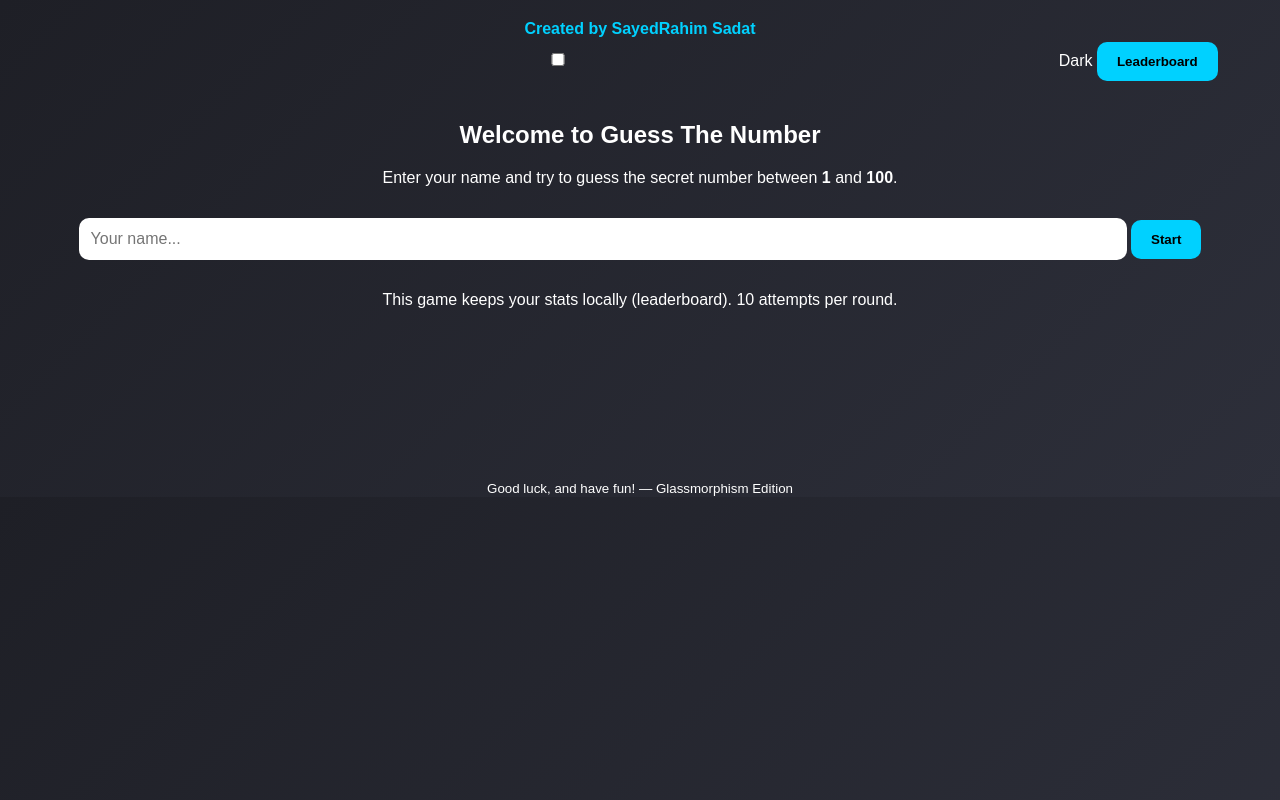
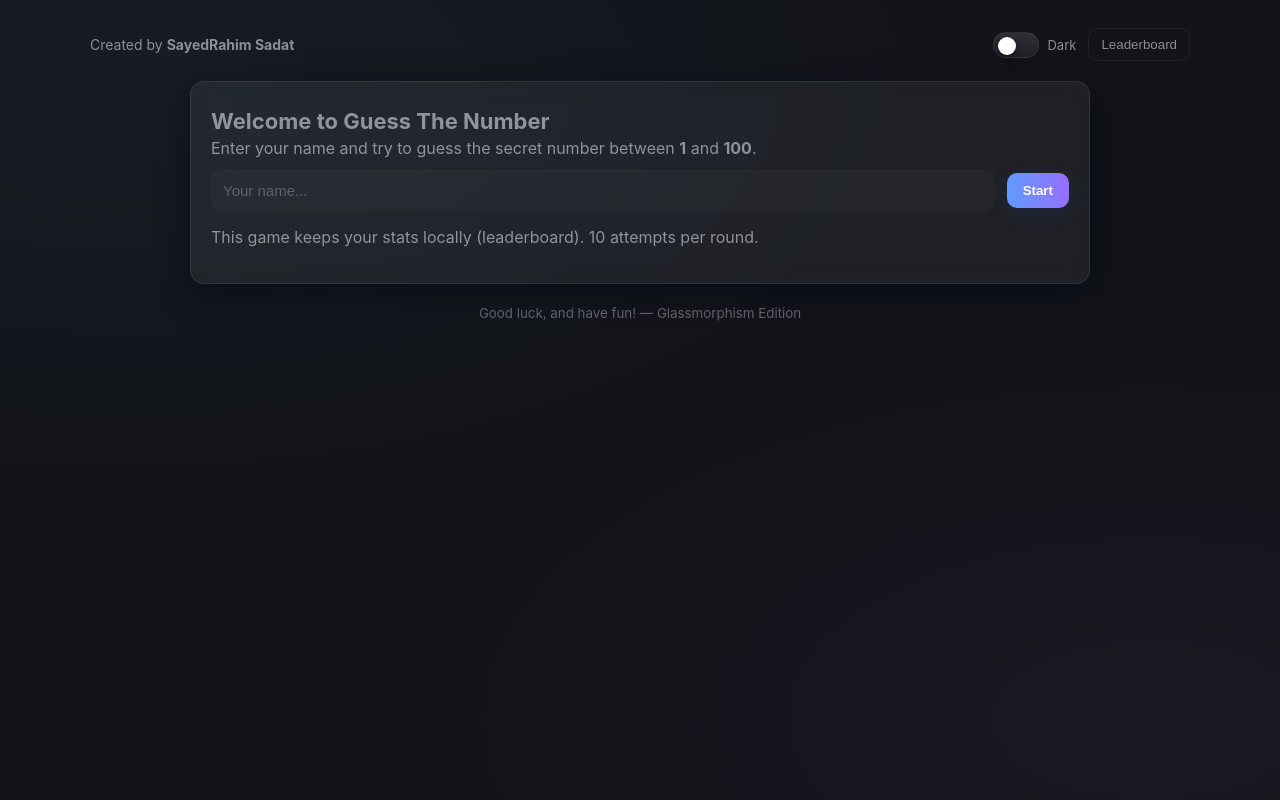
Before and after one commit to Sayed24/Guess-number-game, a plain HTML site: page index.html in a window 1280 px wide. Drawn offline with Linux system fonts and the light colour scheme.

Commit message:
Update style.css

```diff
--- a/style.css
+++ b/style.css
@@ -1,87 +1,163 @@
-body {
-    background: linear-gradient(135deg, #1e1f26, #2d2f3a);
-    color: #ffffff;
-    font-family: "Poppins", sans-serif;
-    text-align: center;
-    margin: 0;
-    padding: 0;
+:root{
+  --bg: rgba(18,20,24,1);
+  --card: rgba(255,255,255,0.06);
+  --glass-border: rgba(255,255,255,0.08);
+  --accent: rgba(96,155,255,1);
+  --accent-2: rgba(150,110,255,1);
+  --muted: rgba(220,220,230,0.6);
+  --danger: #ff6b6b;
+  --success: #38d39f;
+  --glass-blur: 10px;
+  --glass-padding: 20px;
+  --radius: 14px;
+  --shadow: 0 8px 30px rgba(2,6,23,0.6);
+  color-scheme: dark;
 }
 
-header {
-    padding: 20px;
+/* Light mode overrides */
+:root[data-theme="light"]{
+  --bg: linear-gradient(180deg,#f4f7fc,#eef3fb);
+  --card: rgba(255,255,255,0.6);
+  --glass-border: rgba(255,255,255,0.6);
+  --accent: #2b6ef6;
+  --accent-2: #7b5cff;
+  --muted: rgba(30,40,60,0.7);
+  --danger: #d64545;
+  --success: #0fa76a;
+  --shadow: 0 6px 30px rgba(6,12,30,0.08);
+  color-scheme: light;
 }
 
-.creator {
-    color: #00d1ff;
-    font-weight: bold;
+/* Basic layout */
+*{box-sizing:border-box}
+html,body{height:100%}
+body{
+  margin:0;
+  font-family: Inter, ui-sans-serif, system-ui, -apple-system, "Segoe UI", Roboto, "Helvetica Neue", Arial;
+  background: radial-gradient(800px 400px at 10% 10%, rgba(96,155,255,0.06), transparent),
+              radial-gradient(700px 350px at 90% 90%, rgba(150,110,255,0.05), transparent),
+              var(--bg);
+  -webkit-font-smoothing:antialiased;
+  -moz-osx-font-smoothing:grayscale;
+  display:flex;
+  flex-direction:column;
+  align-items:center;
+  min-height:100vh;
+  padding:28px;
 }
 
-.container {
-    width: 90%;
-    max-width: 500px;
-    margin: auto;
-    background: #2c2f3e;
-    padding: 25px;
-    border-radius: 15px;
-    margin-top: 25px;
-    box-shadow: 0 0 20px rgba(0, 255, 255, 0.2);
+/* Top bar */
+.topbar{
+  width:100%;
+  max-width:1100px;
+  display:flex;
+  justify-content:space-between;
+  align-items:center;
+  margin-bottom:20px;
+  gap:12px;
+}
+.creator{font-size:14px;color:var(--muted)}
+.controls{display:flex;gap:12px;align-items:center}
+
+/* Theme switch */
+.theme-switch{display:flex;align-items:center;gap:8px}
+.theme-switch input{display:none}
+.theme-switch .slider{
+  width:46px;height:26px;border-radius:999px;background:linear-gradient(180deg,rgba(255,255,255,0.12),rgba(255,255,255,0.06));
+  position:relative;display:inline-block;border:1px solid rgba(255,255,255,0.06);
+}
+.theme-switch .slider::after{
+  content:"";position:absolute;left:4px;top:4px;width:18px;height:18px;border-radius:50%;background:white;transition:all .28s;
+  box-shadow:0 3px 8px rgba(2,6,23,0.6);
+}
+.theme-switch input:checked + .slider{background:linear-gradient(90deg,var(--accent),var(--accent-2))}
+.theme-switch input:checked + .slider::after{transform:translateX(20px)}
+.theme-switch .label{font-size:13px;color:var(--muted)}
+
+/* Page content */
+.page{width:100%;max-width:900px;display:flex;flex-direction:column;gap:18px;align-items:center}
+
+/* Card / glass style */
+.card{
+  width:100%;
+  background:var(--card);
+  border-radius:var(--radius);
+  padding:var(--glass-padding);
+  box-shadow:var(--shadow);
+  border:1px solid var(--glass-border);
+  backdrop-filter: blur(var(--glass-blur)) saturate(1.1);
+  -webkit-backdrop-filter: blur(var(--glass-blur)) saturate(1.1);
+  color:var(--muted);
 }
 
-input {
-    padding: 12px;
-    width: 80%;
-    margin: 15px 0;
-    border-radius: 10px;
-    border: none;
-    font-size: 16px;
+/* Welcome card */
+.title{margin:6px 0 4px;font-size:22px;color:var(--muted)}
+.subtitle{margin:0 0 12px;color:var(--muted)}
+
+.row{display:flex;gap:12px;align-items:center;justify-content:center}
+.row input[type="text"], .row input[type="number"]{
+  flex:1;padding:12px;border-radius:10px;border:none;background:rgba(255,255,255,0.02);color:var(--muted);font-size:15px;
+  outline:none;box-shadow: inset 0 1px 0 rgba(255,255,255,0.02);
 }
+.row input::placeholder{color:rgba(200,200,220,0.35)}
+.primary{
+  padding:10px 16px;border-radius:10px;border:none;background:linear-gradient(90deg,var(--accent),var(--accent-2));color:white;font-weight:600;
+  cursor:pointer;transition:transform .12s ease, box-shadow .12s;
+  box-shadow: 0 6px 22px rgba(45,75,255,0.12);
+}
+.primary:active{transform:translateY(1px)}
+.ghost{padding:8px 12px;border-radius:10px;border:1px solid rgba(255,255,255,0.06);background:transparent;color:var(--muted);cursor:pointer}
+.danger{padding:8px 12px;border-radius:10px;border:none;background:linear-gradient(90deg,#ff8a8a,#ff6b6b);color:white;cursor:pointer}
 
-button {
-    padding: 12px 20px;
-    border: none;
-    border-radius: 10px;
-    background: #00d1ff;
-    color: #000;
-    font-weight: bold;
-    cursor: pointer;
-    transition: 0.2s;
+/* Game card head */
+.card-head{display:flex;justify-content:space-between;align-items:center;gap:12px}
+.player-name{font-size:18px;color:var(--muted);font-weight:700}
+.stats{display:flex;gap:12px;align-items:center}
+.stat{min-width:66px;text-align:center}
+.stat-label{font-size:12px;color:rgba(200,200,220,0.6)}
+.stat-value{font-size:18px;color:var(--muted);font-weight:700}
+
+/* Game body */
+.game-body{margin-top:12px}
+.prompt{font-size:15px;margin-bottom:10px;color:var(--muted)}
+.guess-row input{max-width:220px}
+.result{margin-top:12px;min-height:36px;font-weight:600}
+.previous{margin-top:12px;color:rgba(200,200,220,0.6);display:flex;flex-wrap:wrap;gap:8px}
+.previous p{margin:0;padding:8px 10px;border-radius:10px;background:rgba(0,0,0,0.12);font-weight:600}
+
+/* Result states */
+.result .success{color:var(--success)}
+.result .fail{color:var(--danger)}
+.arrow-up{color:var(--accent-2)}
+.arrow-down{color:var(--accent)}
+
+/* Actions */
+.actions{display:flex;gap:10px;margin-top:14px;justify-content:center}
+
+/* Footer */
+.footer{margin-top:18px;color:rgba(200,200,220,0.45)}
+
+/* Modal / Leaderboard */
+.modal{
+  position:fixed;inset:0;display:flex;align-items:center;justify-content:center;background:linear-gradient(180deg,rgba(2,6,23,0.5),rgba(2,6,23,0.6));
+  z-index:1200;
 }
+.modal-card{width:92%;max-width:680px}
+.modal-head{display:flex;justify-content:space-between;align-items:center}
+.leaderboard{margin-top:10px;max-height:420px;overflow:auto}
+.table{width:100%;border-collapse:collapse;color:var(--muted)}
+.table thead th{position:sticky;top:0;background:transparent;padding:8px;text-align:left;font-size:13px;color:var(--muted)}
+.table tbody td{padding:10px;border-top:1px dashed rgba(255,255,255,0.03);font-size:14px;color:var(--muted)}
+.table tbody tr:hover{background:rgba(255,255,255,0.02)}
 
-button:hover {
-    background: #00a8cc;
+/* Confetti canvas */
+.confetti{position:fixed;left:0;top:0;width:100%;height:100%;pointer-events:none;z-index:1100}
+
+/* Utility */
+.hidden{display:none}
+
+/* Responsive */
+@media (max-width:640px){
+  .row{flex-direction:column}
+  .controls{gap:8px}
 }
-
-.hidden {
-    display: none;
-}
-
-.stats {
-    display: flex;
-    justify-content: space-around;
-    margin-bottom: 15px;
-}
-
-#result {
-    margin-top: 20px;
-    font-size: 18px;
-}
-
-#previous-guesses {
-    margin-top: 15px;
-    color: #cccccc;
-}
-
-.success {
-    color: #00ff9d;
-    font-weight: bold;
-}
-
-.fail {
-    color: #ff4b4b;
-    font-weight: bold;
-}
-
-.remaining {
-    margin-top: 20px;
-    font-size: 18px;
-}
```
